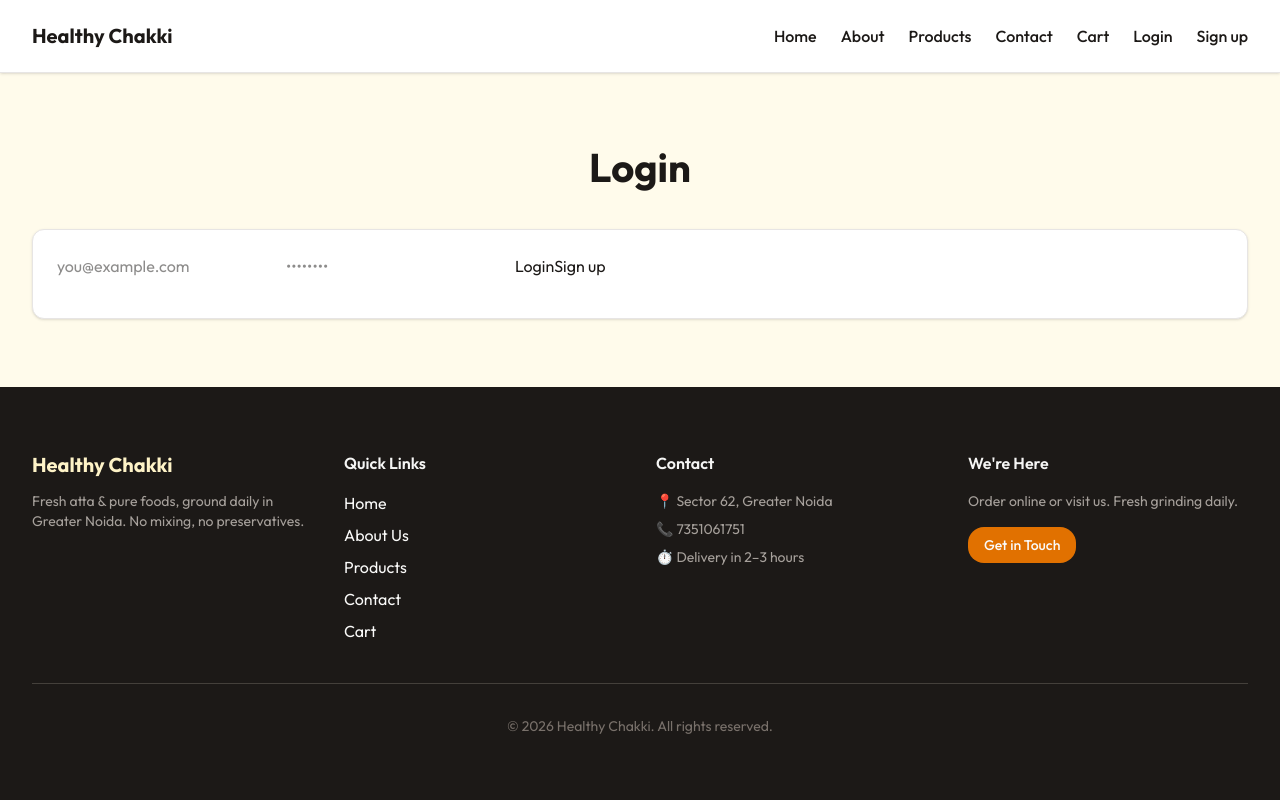
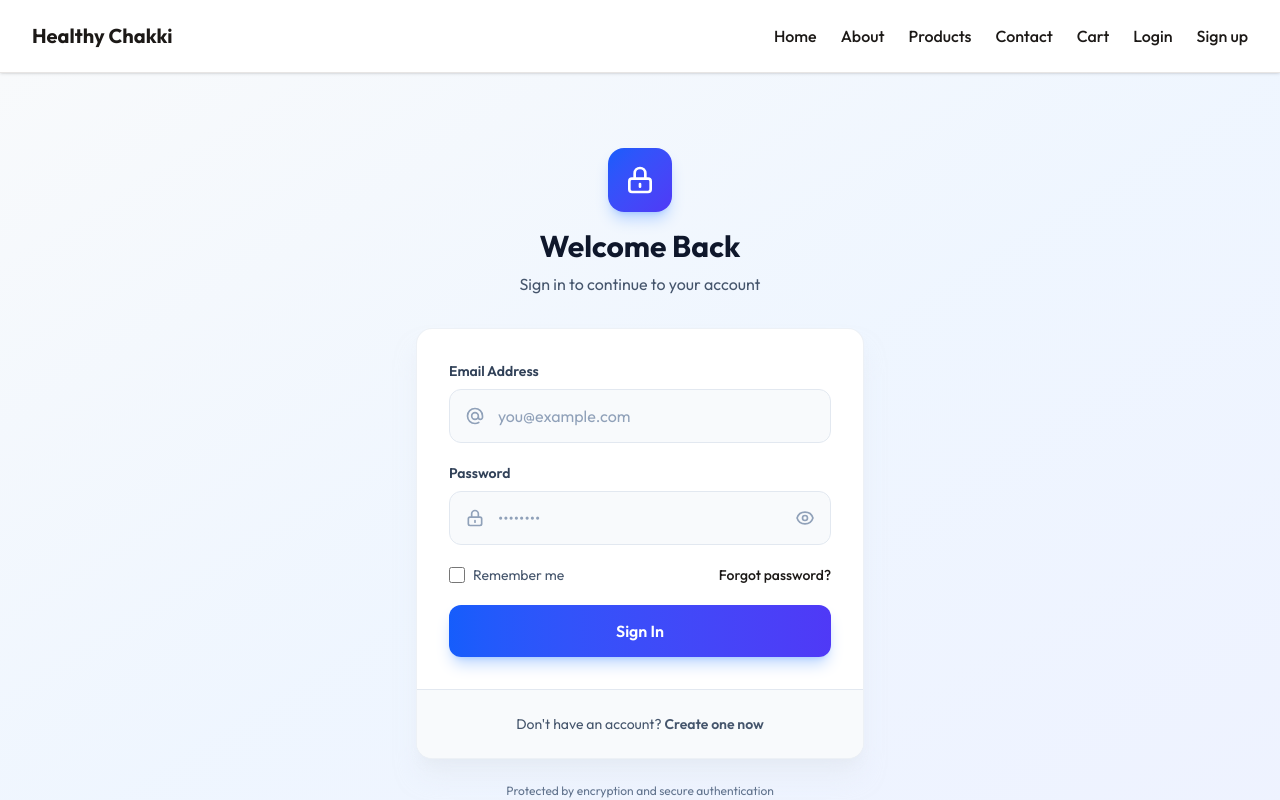
Before and after one commit to Mukul1945/healthy-chakki-platform, a Next.js app in the folder frontend/: page /login in a window 1280 px wide. Shown: the top 800 px of the page. Built offline with nearby package versions, Linux system fonts and the light colour scheme.

Commit message:
changes:

```diff
--- a/frontend/src/app/login/LoginClient.jsx
+++ b/frontend/src/app/login/LoginClient.jsx
@@ -17,6 +17,7 @@
   const [password, setPassword] = useState("");
   const [error, setError] = useState("");
   const [loading, setLoading] = useState(false);
+  const [showPassword, setShowPassword] = useState(false);
 
   const handleSubmit = async (e) => {
     e.preventDefault();
@@ -34,44 +35,153 @@
   };
 
   return (
-    <section className="section">
-      <div className="container-wide max-w-md mx-auto">
-        <h1 className="page-title text-center">Login</h1>
+    <section className="min-h-screen flex items-center justify-center bg-gradient-to-br from-slate-50 via-blue-50 to-indigo-50 py-12 px-4">
+      <div className="w-full max-w-md">
+        {/* Header */}
+        <div className="text-center mb-8">
+          <div className="inline-flex items-center justify-center w-16 h-16 rounded-2xl bg-gradient-to-br from-blue-600 to-indigo-600 mb-4 shadow-lg shadow-blue-500/30">
+            <svg className="w-8 h-8 text-white" fill="none" viewBox="0 0 24 24" stroke="currentColor">
+              <path strokeLinecap="round" strokeLinejoin="round" strokeWidth={2} d="M12 15v2m-6 4h12a2 2 0 002-2v-6a2 2 0 00-2-2H6a2 2 0 00-2 2v6a2 2 0 002 2zm10-10V7a4 4 0 00-8 0v4h8z" />
+            </svg>
+          </div>
+          <h1 className="text-3xl font-bold text-slate-900 mb-2">Welcome Back</h1>
+          <p className="text-slate-600">Sign in to continue to your account</p>
+        </div>
 
-        <form
-          onSubmit={handleSubmit}
-          className="mt-8 p-6 rounded-xl bg-white border border-stone-200 shadow-sm space-y-4"
-        >
+        {/* Login Card */}
+        <div className="bg-white rounded-2xl shadow-xl shadow-slate-200/50 border border-slate-200/60 overflow-hidden">
+          <div className="p-8">
             {error && (
-            <div className="p-3 rounded-lg bg-red-50 text-red-700 text-sm border border-red-200">
-              {error}
+              <div className="mb-6 p-4 rounded-xl bg-red-50 border border-red-200 flex items-start gap-3">
+                <svg className="w-5 h-5 text-red-600 flex-shrink-0 mt-0.5" fill="currentColor" viewBox="0 0 20 20">
+                  <path fillRule="evenodd" d="M10 18a8 8 0 100-16 8 8 0 000 16zM8.707 7.293a1 1 0 00-1.414 1.414L8.586 10l-1.293 1.293a1 1 0 101.414 1.414L10 11.414l1.293 1.293a1 1 0 001.414-1.414L11.414 10l1.293-1.293a1 1 0 00-1.414-1.414L10 8.586 8.707 7.293z" clipRule="evenodd" />
+                </svg>
+                <div>
+                  <p className="text-sm font-medium text-red-900">Login Failed</p>
+                  <p className="text-sm text-red-700 mt-1">{error}</p>
+                </div>
               </div>
             )}
 
+            <form onSubmit={handleSubmit} className="space-y-5">
+              {/* Email Field */}
+              <div>
+                <label htmlFor="email" className="block text-sm font-semibold text-slate-700 mb-2">
+                  Email Address
+                </label>
+                <div className="relative">
+                  <div className="absolute inset-y-0 left-0 pl-4 flex items-center pointer-events-none">
+                    <svg className="w-5 h-5 text-slate-400" fill="none" viewBox="0 0 24 24" stroke="currentColor">
+                      <path strokeLinecap="round" strokeLinejoin="round" strokeWidth={2} d="M16 12a4 4 0 10-8 0 4 4 0 008 0zm0 0v1.5a2.5 2.5 0 005 0V12a9 9 0 10-9 9m4.5-1.206a8.959 8.959 0 01-4.5 1.207" />
+                    </svg>
+                  </div>
                   <input
+                    id="email"
                     type="email"
                     required
                     value={email}
                     onChange={(e) => setEmail(e.target.value)}
                     placeholder="you@example.com"
+                    className="w-full pl-12 pr-4 py-3.5 bg-slate-50 border border-slate-200 rounded-xl text-slate-900 placeholder-slate-400 focus:outline-none focus:ring-2 focus:ring-blue-500 focus:border-transparent focus:bg-white transition-all duration-200"
                   />
+                </div>
+              </div>
 
+              {/* Password Field */}
+              <div>
+                <label htmlFor="password" className="block text-sm font-semibold text-slate-700 mb-2">
+                  Password
+                </label>
+                <div className="relative">
+                  <div className="absolute inset-y-0 left-0 pl-4 flex items-center pointer-events-none">
+                    <svg className="w-5 h-5 text-slate-400" fill="none" viewBox="0 0 24 24" stroke="currentColor">
+                      <path strokeLinecap="round" strokeLinejoin="round" strokeWidth={2} d="M12 15v2m-6 4h12a2 2 0 002-2v-6a2 2 0 00-2-2H6a2 2 0 00-2 2v6a2 2 0 002 2zm10-10V7a4 4 0 00-8 0v4h8z" />
+                    </svg>
+                  </div>
                   <input
-            type="password"
+                    id="password"
+                    type={showPassword ? "text" : "password"}
                     required
                     value={password}
                     onChange={(e) => setPassword(e.target.value)}
                     placeholder="••••••••"
+                    className="w-full pl-12 pr-12 py-3.5 bg-slate-50 border border-slate-200 rounded-xl text-slate-900 placeholder-slate-400 focus:outline-none focus:ring-2 focus:ring-blue-500 focus:border-transparent focus:bg-white transition-all duration-200"
                   />
+                  <button
+                    type="button"
+                    onClick={() => setShowPassword(!showPassword)}
+                    className="absolute inset-y-0 right-0 pr-4 flex items-center text-slate-400 hover:text-slate-600 transition-colors"
+                  >
+                    {showPassword ? (
+                      <svg className="w-5 h-5" fill="none" viewBox="0 0 24 24" stroke="currentColor">
+                        <path strokeLinecap="round" strokeLinejoin="round" strokeWidth={2} d="M13.875 18.825A10.05 10.05 0 0112 19c-4.478 0-8.268-2.943-9.543-7a9.97 9.97 0 011.563-3.029m5.858.908a3 3 0 114.243 4.243M9.878 9.878l4.242 4.242M9.88 9.88l-3.29-3.29m7.532 7.532l3.29 3.29M3 3l3.59 3.59m0 0A9.953 9.953 0 0112 5c4.478 0 8.268 2.943 9.543 7a10.025 10.025 0 01-4.132 5.411m0 0L21 21" />
+                      </svg>
+                    ) : (
+                      <svg className="w-5 h-5" fill="none" viewBox="0 0 24 24" stroke="currentColor">
+                        <path strokeLinecap="round" strokeLinejoin="round" strokeWidth={2} d="M15 12a3 3 0 11-6 0 3 3 0 016 0z" />
+                        <path strokeLinecap="round" strokeLinejoin="round" strokeWidth={2} d="M2.458 12C3.732 7.943 7.523 5 12 5c4.478 0 8.268 2.943 9.542 7-1.274 4.057-5.064 7-9.542 7-4.477 0-8.268-2.943-9.542-7z" />
+                      </svg>
+                    )}
+                  </button>
+                </div>
+              </div>
 
-          <button disabled={loading}>
-            {loading ? "Signing in..." : "Login"}
+              {/* Remember & Forgot */}
+              <div className="flex items-center justify-between">
+                <label className="flex items-center">
+                  <input
+                    type="checkbox"
+                    className="w-4 h-4 rounded border-slate-300 text-blue-600 focus:ring-2 focus:ring-blue-500 focus:ring-offset-0"
+                  />
+                  <span className="ml-2 text-sm text-slate-600">Remember me</span>
+                </label>
+                <Link
+                  href="/forgot-password"
+                  className="text-sm font-medium text-blue-600 hover:text-blue-700 transition-colors"
+                >
+                  Forgot password?
+                </Link>
+              </div>
+
+              {/* Submit Button */}
+              <button
+                type="submit"
+                disabled={loading}
+                className="w-full py-3.5 px-4 bg-gradient-to-r from-blue-600 to-indigo-600 text-white font-semibold rounded-xl shadow-lg shadow-blue-500/30 hover:shadow-xl hover:shadow-blue-500/40 hover:from-blue-700 hover:to-indigo-700 focus:outline-none focus:ring-2 focus:ring-blue-500 focus:ring-offset-2 disabled:opacity-60 disabled:cursor-not-allowed disabled:hover:shadow-lg transition-all duration-200 transform hover:scale-[1.02] active:scale-[0.98]"
+              >
+                {loading ? (
+                  <span className="flex items-center justify-center gap-2">
+                    <svg className="animate-spin h-5 w-5" viewBox="0 0 24 24">
+                      <circle className="opacity-25" cx="12" cy="12" r="10" stroke="currentColor" strokeWidth="4" fill="none" />
+                      <path className="opacity-75" fill="currentColor" d="M4 12a8 8 0 018-8V0C5.373 0 0 5.373 0 12h4zm2 5.291A7.962 7.962 0 014 12H0c0 3.042 1.135 5.824 3 7.938l3-2.647z" />
+                    </svg>
+                    Signing in...
+                  </span>
+                ) : (
+                  "Sign In"
+                )}
               </button>
+            </form>
+          </div>
 
-          <Link href={`/signup?returnUrl=${encodeURIComponent(returnUrl)}`}>
-            Sign up
+          {/* Footer */}
+          <div className="px-8 py-6 bg-slate-50 border-t border-slate-200">
+            <p className="text-center text-sm text-slate-600">
+              Don't have an account?{" "}
+              <Link
+                href={`/signup?returnUrl=${encodeURIComponent(returnUrl)}`}
+                className="font-semibold text-blue-600 hover:text-blue-700 transition-colors"
+              >
+                Create one now
               </Link>
-        </form>
+            </p>
+          </div>
+        </div>
+
+        {/* Additional Info */}
+        <p className="mt-6 text-center text-xs text-slate-500">
+          Protected by encryption and secure authentication
+        </p>
       </div>
     </section>
   );
```
Lines whose indentation alone changed are shown as unchanged.
